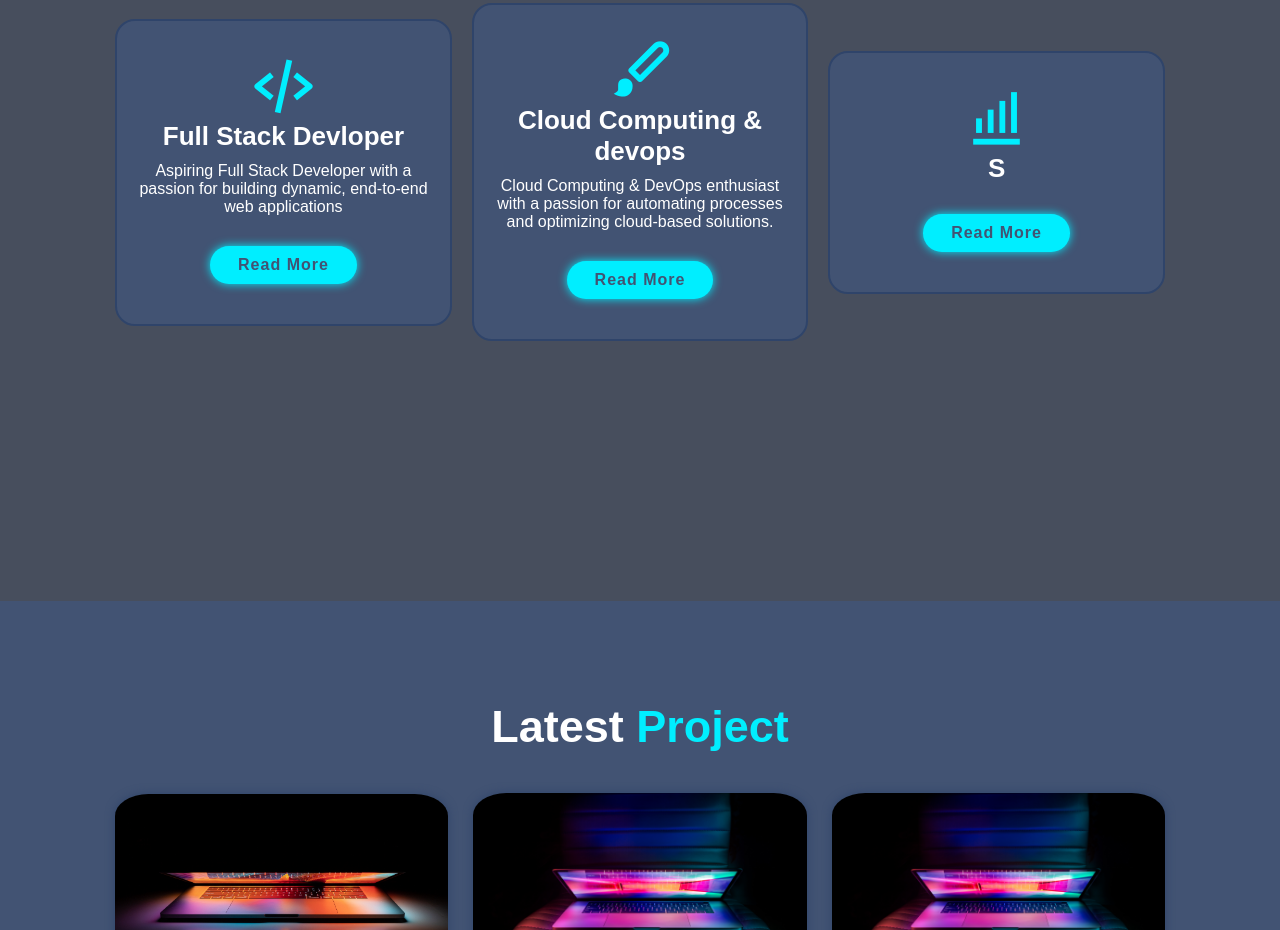
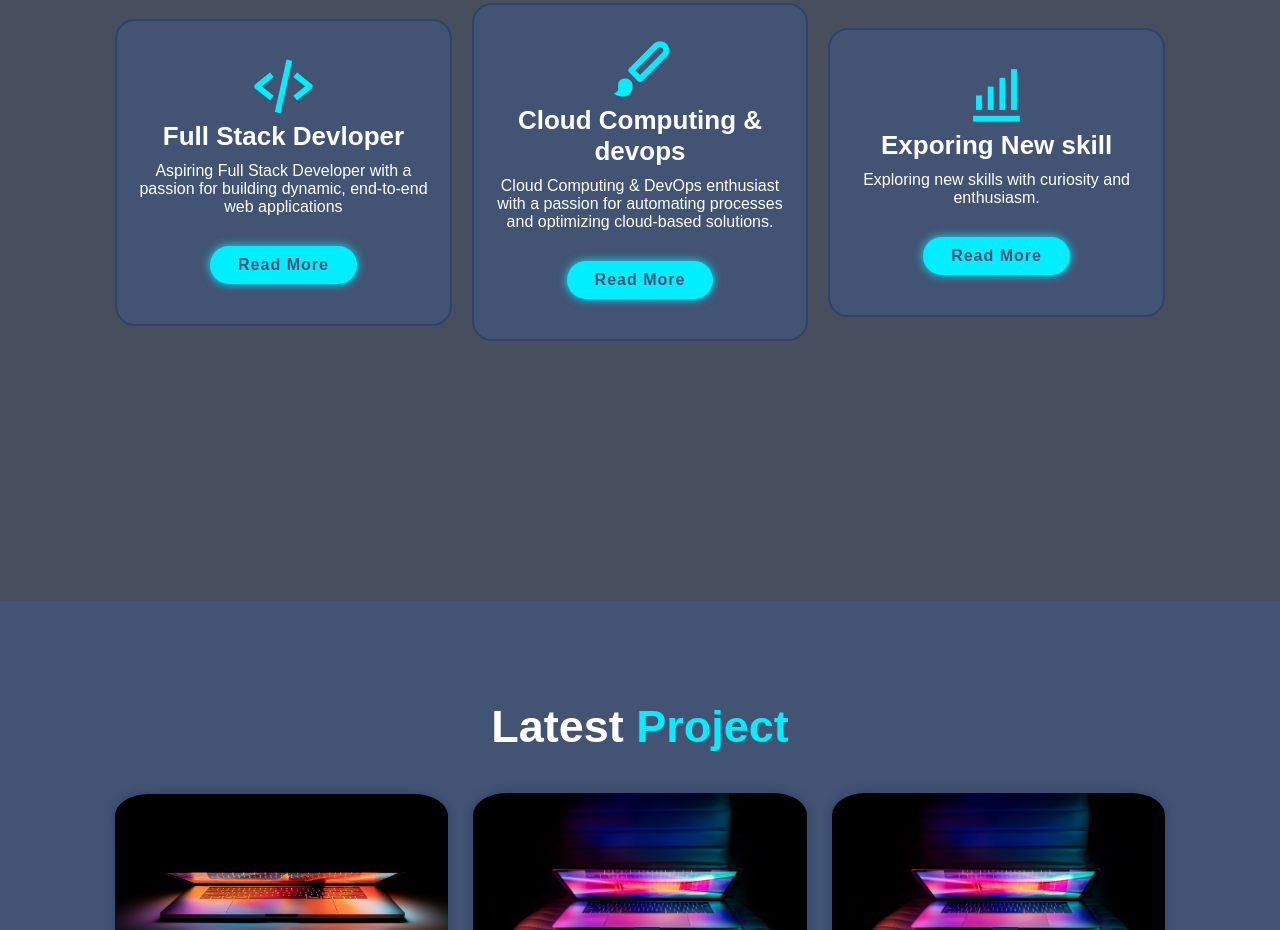
Before and after one commit to sameer1098alam/Back, a plain HTML site: page index.html in a window 1280 px wide. Shown: the part 1799-2729 px from the top of the page. Drawn offline with nearby package versions, Linux system fonts and the light colour scheme.

Commit message:
Skills section

```diff
--- a/index.html
+++ b/index.html
@@ -76,8 +76,8 @@ I am eager to apply my knowledge and contribute to innovative projects while con
         </div>
         <div class="services-box">
             <i class='bx bx-bar-chart-alt'></i>
-            <h3> S</h3>
-            <p></p>
+            <h3>Exporing New skill</h3>
+            <p>Exploring new skills with curiosity and enthusiasm.</p>
             <a href="#" class="btn">Read More</a>
         </div>
     </div>
```
